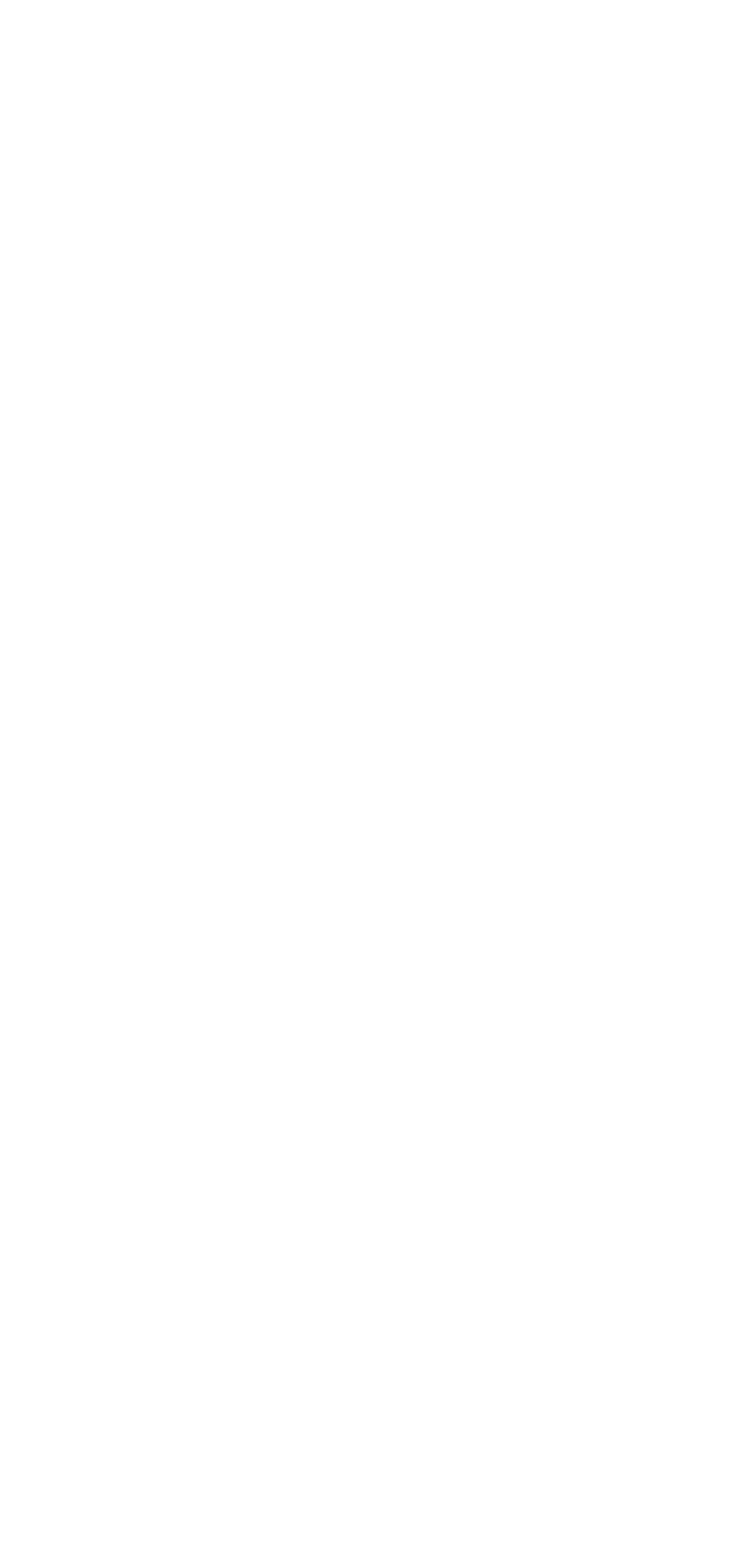
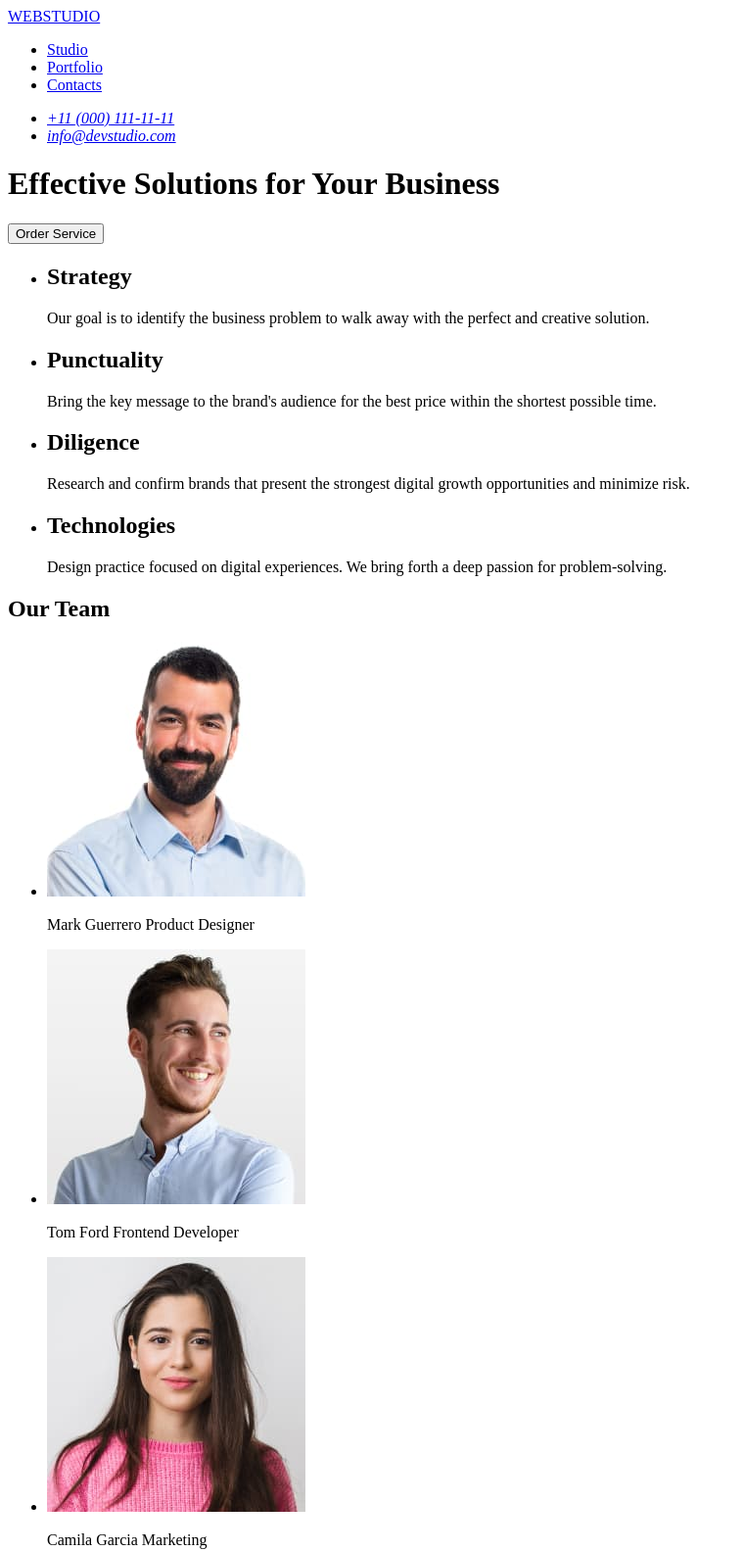
Before and after one commit to VolodymyrDiakov/goit-markup-hw-01, a plain HTML site: page index.html in a window 1280 px wide. Shown: the top 1584 px of the page at 98% size, without its empty margins (0-759 px from the left). Before the commit the page ends 800 px from the top, so only its background shows below. Drawn offline with Linux system fonts and the light colour scheme.

Commit message:
first iteration homework 1

```diff
--- a/index.html
+++ b/index.html
@@ -5,5 +5,108 @@
     <meta name="viewport" content="width=device-width, initial-scale=1.0" />
     <title>Document</title>
   </head>
-  <body></body>
+  <body>
+    <header>
+      <a href="./index.html">WEBSTUDIO</a>
+      <nav>
+        <ul>
+          <li><a href="./studio.html">Studio</a></li>
+          <li><a href="./portfolio.html">Portfolio</a></li>
+          <li><a href="./contacts.html">Contacts</a></li>
+        </ul>
+      </nav>
+      <address>
+        <ul>
+          <li><a href="tel:+110001111111">+11 (000) 111-11-11</a></li>
+          <li><a href="mailto:info@devstudio.com">info@devstudio.com</a></li>
+        </ul>
+      </address>
+    </header>
+
+    <main>
+      <h1>Effective Solutions for Your Business</h1>
+      <button type="button">Order Service</button>
+      <section>
+        <ul>
+          <li>
+            <h2>Strategy</h2>
+            <p>
+              Our goal is to identify the business problem to walk away with the
+              perfect and creative solution.
+            </p>
+          </li>
+          <li>
+            <h2>Punctuality</h2>
+            <p>
+              Bring the key message to the brand's audience for the best price
+              within the shortest possible time.
+            </p>
+          </li>
+          <li>
+            <h2>Diligence</h2>
+            <p>
+              Research and confirm brands that present the strongest digital
+              growth opportunities and minimize risk.
+            </p>
+          </li>
+          <li>
+            <h2>Technologies</h2>
+            <p>
+              Design practice focused on digital experiences. We bring forth a
+              deep passion for problem-solving.
+            </p>
+          </li>
+        </ul>
+      </section>
+      <section>
+        <h2>Our Team</h2>
+        <ul>
+          <li>
+            <img
+              src="./images/img (4).jpg"
+              alt="Photo Product Designer"
+              width="264"
+              height="260"
+            />
+            <p>Mark Guerrero Product Designer</p>
+          </li>
+          <li>
+            <img
+              src="./images/img (1) (1).jpg"
+              alt="Photo Frontend Developer"
+              width="264"
+              height="260"
+            />
+            <p>Tom Ford Frontend Developer</p>
+          </li>
+          <li>
+            <img
+              src="/images/img (2) (1).jpg"
+              alt="Photo Marketing Manager"
+              width="264"
+              height="260"
+            />
+            <p>Camila Garcia Marketing</p>
+          </li>
+          <li>
+            <img
+              src="./images/img (3) (1).jpg"
+              alt="Photo UI Designer"
+              width="264"
+              height="260"
+            />
+            <p>Daniel Wilson UI Designer</p>
+          </li>
+        </ul>
+      </section>
+    </main>
+
+    <footer>
+      <h3>WEBSTUDIO</h3>
+      <p>
+        Increase the flow of customers and sales for your business with digital
+        marketing & growth solutions.
+      </p>
+    </footer>
+  </body>
 </html>
```
Also changed, not shown: images/img (1) (1).jpg (added), images/img (2) (1).jpg (added), images/img (3) (1).jpg (added), images/img (4).jpg (added).
